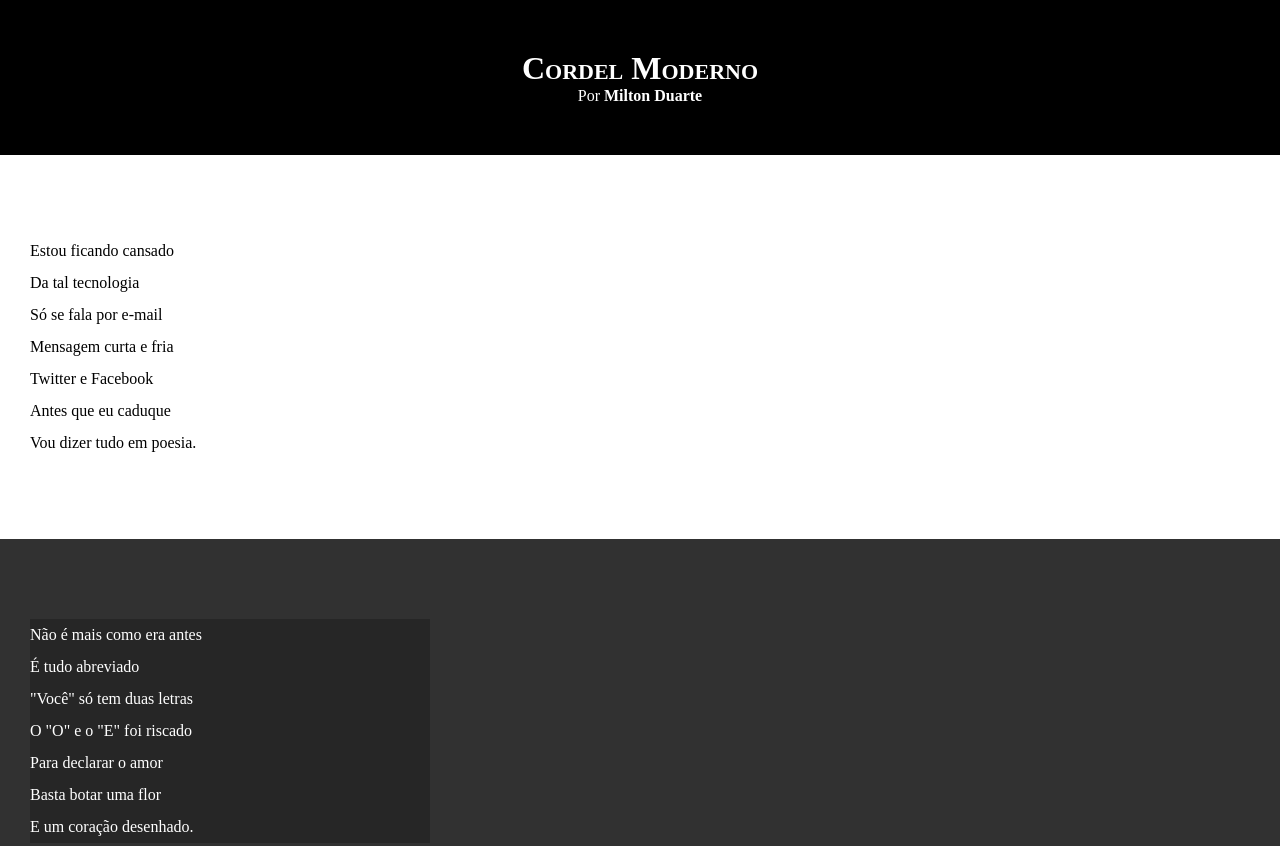
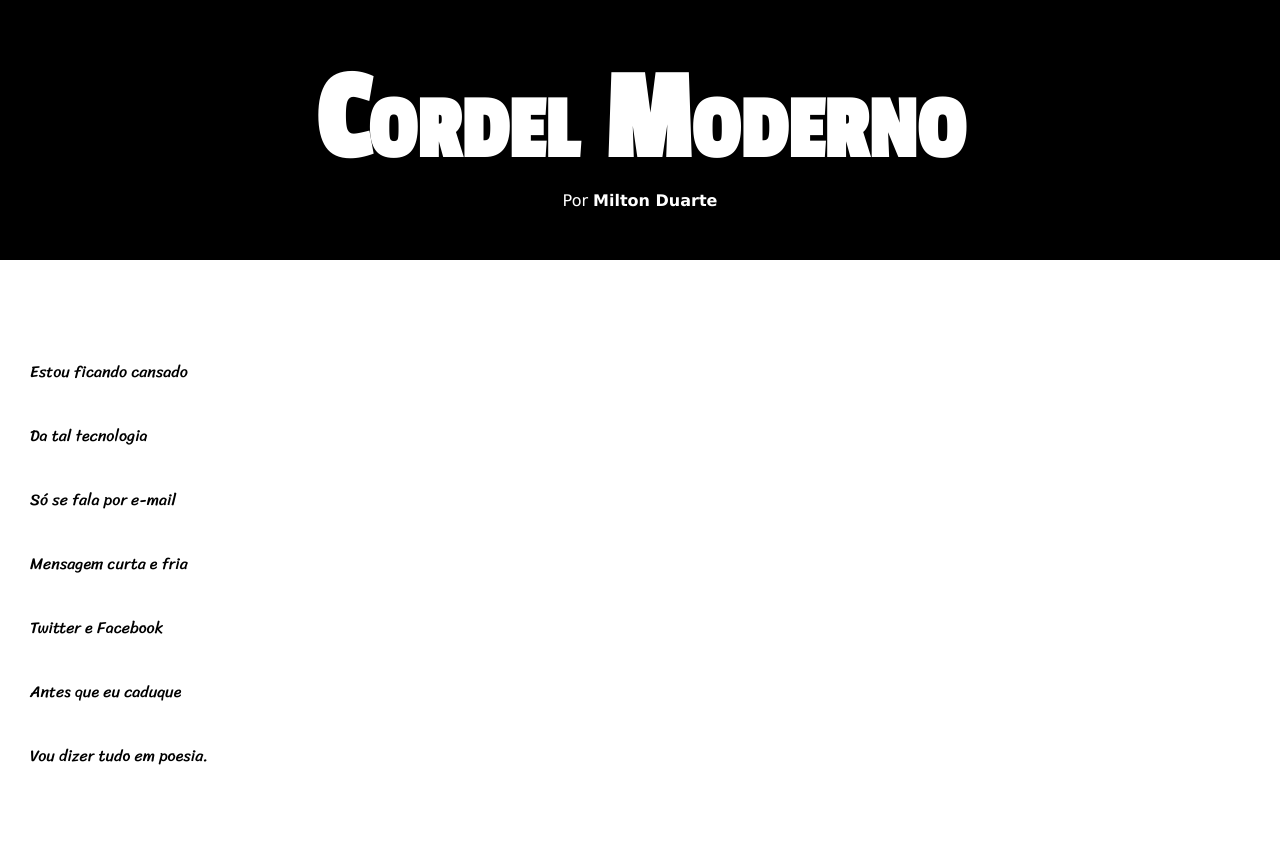
Before and after one commit to douglasbarbosz/html-css, a plain HTML site: page Módulo 1/desafios/d12/index.html in a window 1280 px wide. Shown: the top 846 px of the page. Drawn offline with Linux system fonts and the light colour scheme.

Commit message:
atualização de estilos

```diff
--- a/Módulo 1/desafios/d12/estilo/style.css
+++ b/Módulo 1/desafios/d12/estilo/style.css
@@ -5,7 +5,9 @@
 @import url('https://fonts.googleapis.com/css2?family=Sriracha&display=swap');
 
 :root {
-    --fonte1: 'Verdana'
+    --fonte1: Verdana, Geneva, Tahoma, sans-serif;
+    --fonte2: 'Passion One', cursive;
+    --fonte3: 'Sriracha', cursive;
 }
 
 * {
@@ -16,6 +18,7 @@
 html, body {
     min-width: 100vh;
     background-color: darkgray;
+    font-family: var(--fonte1);
 }
 
 header {
@@ -27,6 +30,9 @@ header {
 header > h1 {
     padding-top: 50px;
     font-variant: small-caps;
+    font-family: var(--fonte2);
+    font-size: 4em;
+    font-size: 10vw;
 }
 
 header > p {
@@ -45,7 +51,8 @@ a:hover {
 
 section {
     padding: 10vh 0px 10vh 30px;
-    line-height: 2em;
+    line-height: 5vw;
+    font-family: var(--fonte3);
 }
 
 section.normal {
@@ -60,7 +67,7 @@ section.imagem {
 
 section.imagem > p {
     background-color: rgba(0, 0, 0, 0.219);
-    width: 400px;
+    display: inline-block;
 }
 
 footer {
```
